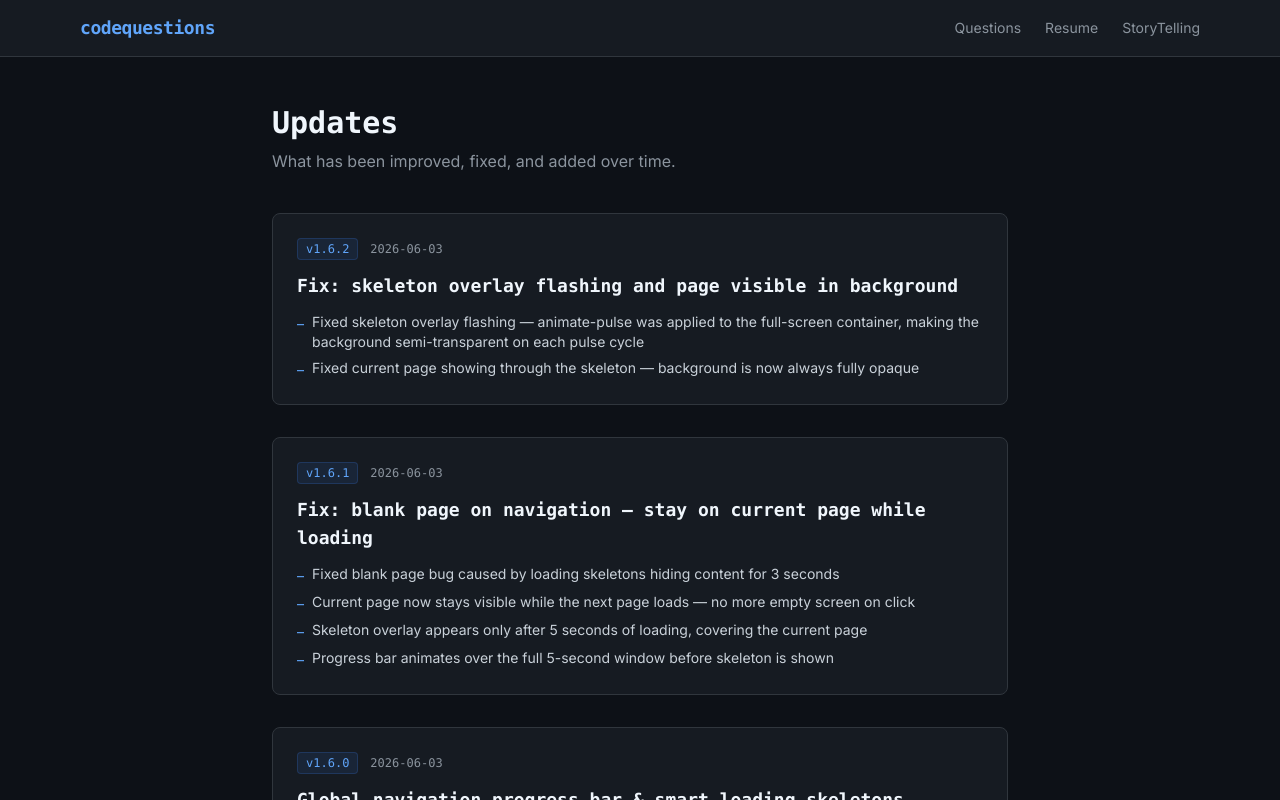
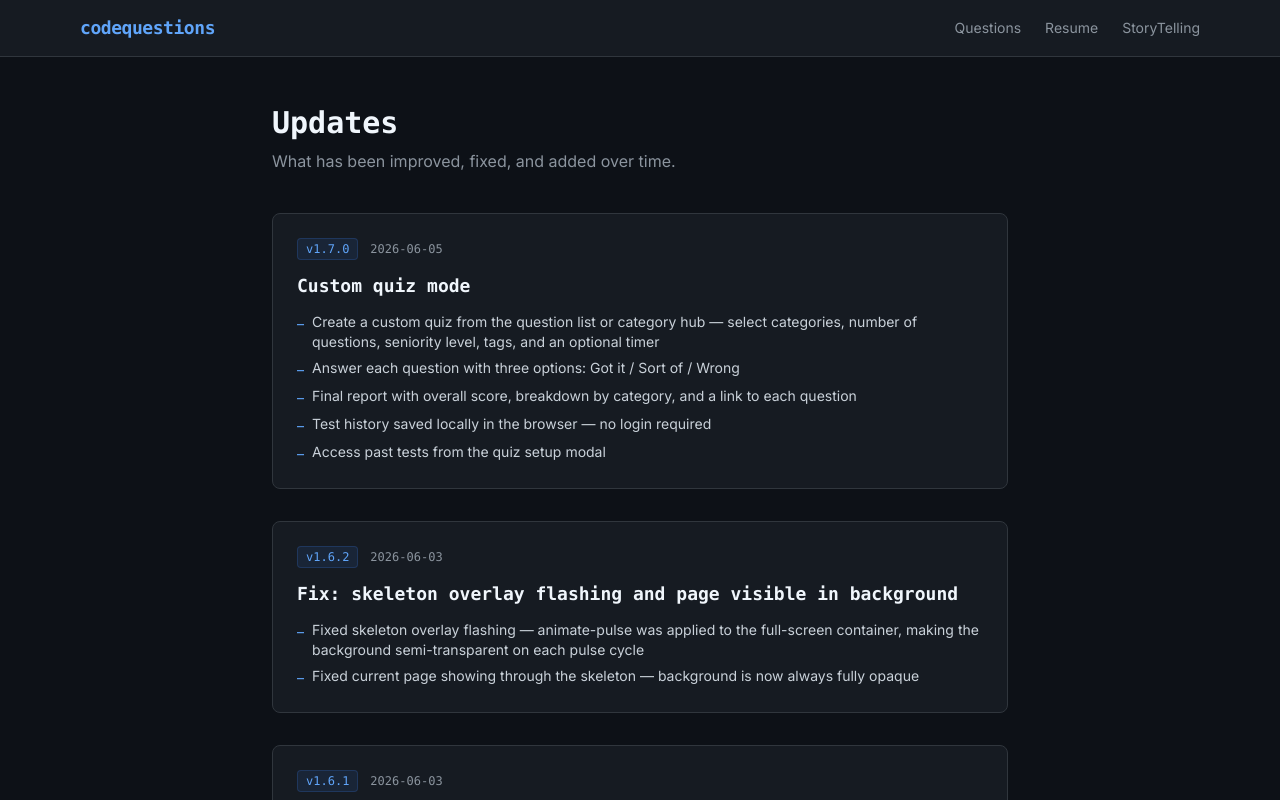
Before and after one commit to dionbiancha/codequestions, a Next.js app: page /en/updates in a window 1280 px wide. Shown: the top 800 px of the page. Built offline with nearby package versions, Linux system fonts and the light colour scheme.

Commit message:
docs: add custom quiz to changelog v1.7.0

```diff
--- a/src/app/[locale]/updates/page.tsx
+++ b/src/app/[locale]/updates/page.tsx
@@ -10,6 +10,26 @@ type ChangelogEntry = {
 }
 
 const CHANGELOG: ChangelogEntry[] = [
+  {
+    date: '2026-06-05',
+    version: '1.7.0',
+    title: 'Custom quiz mode',
+    titlePt: 'Modo de teste customizado',
+    points: [
+      'Create a custom quiz from the question list or category hub — select categories, number of questions, seniority level, tags, and an optional timer',
+      'Answer each question with three options: Got it / Sort of / Wrong',
+      'Final report with overall score, breakdown by category, and a link to each question',
+      'Test history saved locally in the browser — no login required',
+      'Access past tests from the quiz setup modal',
+    ],
+    pointsPt: [
+      'Crie um teste customizado pela lista de perguntas ou pelo hub de categorias — escolha categorias, número de perguntas, senioridade, tags e um tempo opcional',
+      'Responda cada pergunta com três opções: Acertei / Mais ou menos / Errei',
+      'Relatório final com aproveitamento geral, breakdown por categoria e link para cada pergunta',
+      'Histórico de testes salvo localmente no navegador — sem cadastro',
+      'Acesse testes anteriores pelo modal de criar teste',
+    ],
+  },
   {
     date: '2026-06-03',
     version: '1.6.2',
```
